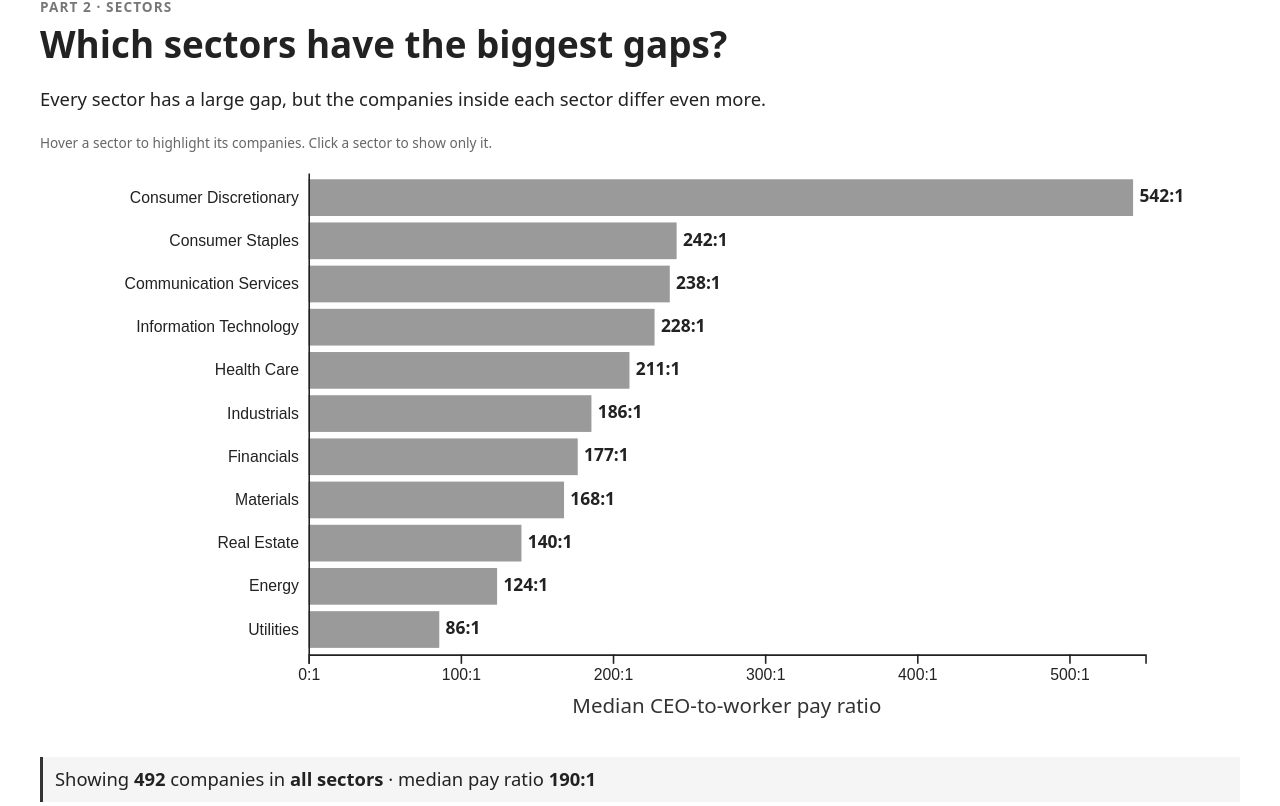
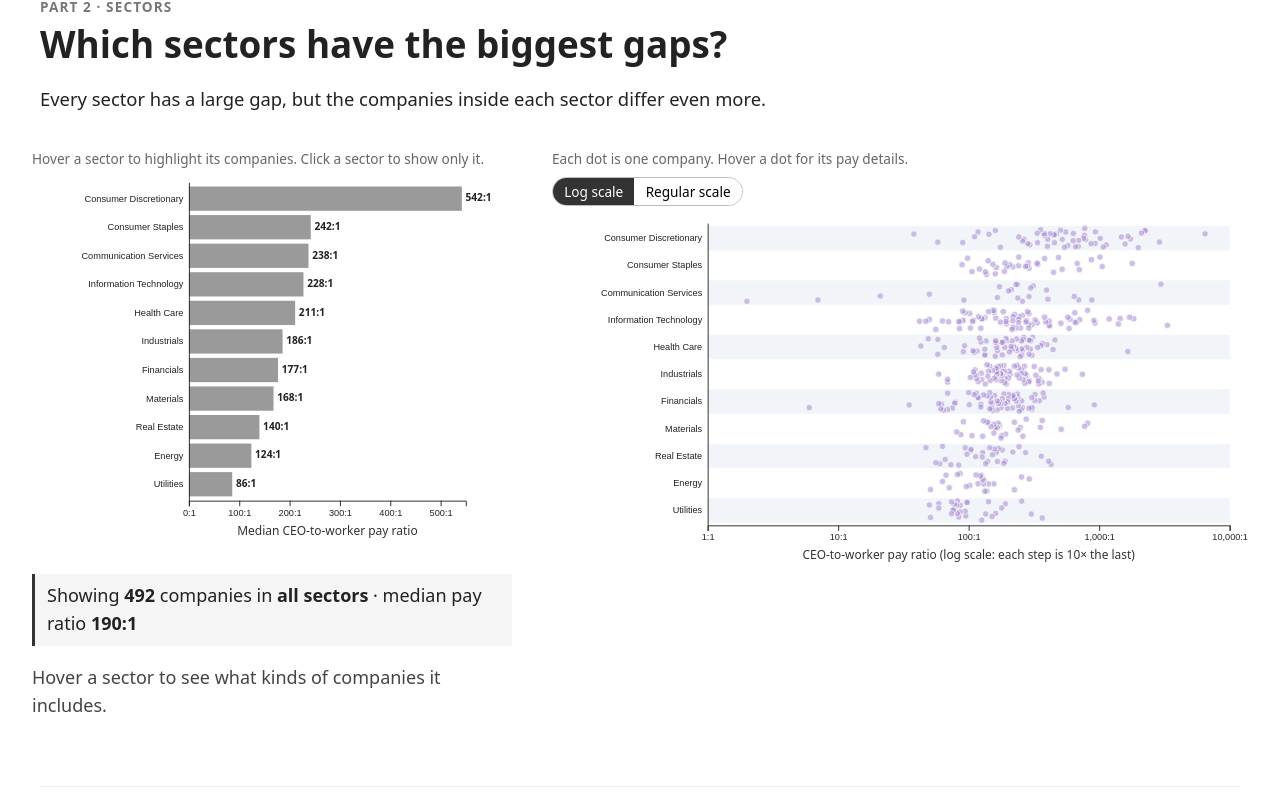
Before and after one commit to aisharashidahmed/CS1710-Final_Project, a SvelteKit app: page / in a window 1280 px wide. Shown: the part 5194-6000 px from the top of the page. Built offline with nearby package versions, Linux system fonts and the light colour scheme.

Commit message:
Add a log or regular scale switch to the company dot plot

```diff
--- a/src/lib/CompanyStrip.svelte
+++ b/src/lib/CompanyStrip.svelte
@@ -20,7 +20,13 @@
 	const shownHeight = Tween.of(() => height, { duration: DURATION, easing });
 
 	// Ratios run from 2:1 to 6,474:1, so a log scale keeps the low end readable.
-	const x = d3.scaleLog().domain([1, 10000]).range([margin.left, width - margin.right]);
+	// The reader can switch to a regular (linear) scale to see how extreme the outliers are.
+	let linear = $state(false);
+	let x = $derived(
+		linear
+			? d3.scaleLinear().domain([0, 7000]).range([margin.left, width - margin.right])
+			: d3.scaleLog().domain([1, 10000]).range([margin.left, width - margin.right])
+	);
 
 	let y = $derived(
 		d3
@@ -45,12 +51,15 @@
 	let yAxisG = $state();
 
 	$effect(() => {
-		d3.select(xAxisG).call(
-			d3
-				.axisBottom(x)
-				.tickValues([1, 10, 100, 1000, 10000])
-				.tickFormat((d) => `${d3.format(',')(d)}:1`)
-		);
+		d3.select(xAxisG)
+			.transition()
+			.duration(DURATION)
+			.call(
+				d3
+					.axisBottom(x)
+					.tickValues(linear ? [0, 1000, 2000, 3000, 4000, 5000, 6000, 7000] : [1, 10, 100, 1000, 10000])
+					.tickFormat((d) => `${d3.format(',')(d)}:1`)
+			);
 	});
 	$effect(() => {
 		d3.select(yAxisG)
@@ -69,6 +78,11 @@
 		tip = { company, x: px, y: event.clientY - box.top, flip: px > box.width - 240 };
 	}
 </script>
+
+<div class="scale-toggle" role="group" aria-label="Axis scale">
+	<button type="button" class:on={!linear} onclick={() => (linear = false)}>Log scale</button>
+	<button type="button" class:on={linear} onclick={() => (linear = true)}>Regular scale</button>
+</div>
 
 <div class="strip chart" bind:this={wrapper} style:--duration="{DURATION}ms">
 	<svg viewBox="0 0 {width} {shownHeight.current}">
@@ -93,7 +107,9 @@
 				style:transform="translate({x(d.ratio)}px, {cy(d)}px)"
 				r="3.5"
 				fill={hoveredSector !== null && d.sector === hoveredSector ? 'var(--company-dark)' : 'var(--company)'}
-				fill-opacity="0.8"
+				fill-opacity="0.55"
+				stroke="#fff"
+				stroke-width="0.75"
 				opacity={hoveredSector === null || d.sector === hoveredSector ? 1 : 0.15}
 				onmouseenter={(e) => showTip(e, d)}
 				onmousemove={(e) => showTip(e, d)}
@@ -111,7 +127,7 @@
 		<g bind:this={yAxisG} transform="translate({margin.left}, 0)" />
 
 		<text class="axis-label" x={(margin.left + width - margin.right) / 2} y={shownHeight.current - 8}>
-			CEO-to-worker pay ratio (log scale)
+			CEO-to-worker pay ratio ({linear ? 'regular scale' : 'log scale: each step is 10× the last'})
 		</text>
 	</svg>
 	<Tooltip {tip} />
@@ -142,6 +158,21 @@
 		stroke-width: 2;
 		pointer-events: none;
 	}
+	.scale-toggle {
+		display: inline-flex;
+		margin: 0.25rem 0 0.5rem;
+		border: 1px solid #bbb;
+		border-radius: 999px;
+		overflow: hidden;
+	}
+	.scale-toggle button {
+		border: none;
+		border-radius: 0;
+	}
+	.scale-toggle button.on {
+		background: var(--sector-dark);
+		color: #fff;
+	}
 	.axis-label {
 		font-size: 13px;
 		text-anchor: middle;
--- a/src/lib/SectorBars.svelte
+++ b/src/lib/SectorBars.svelte
@@ -13,9 +13,10 @@
 		onselect = null
 	} = $props();
 
-	const width = 760;
-	const height = 360;
-	const margin = { top: 10, right: 60, bottom: 45, left: 170 };
+	// Sized to sit beside the company dot plot.
+	const width = 520;
+	const height = 400;
+	const margin = { top: 10, right: 50, bottom: 45, left: 170 };
 
 	// Median pay ratio and company count per sector, in the fixed page order.
 	let sectors = $derived.by(() => {
--- a/src/lib/Tooltip.svelte
+++ b/src/lib/Tooltip.svelte
@@ -1,5 +1,5 @@
 <script>
-	import { money, ratioLabel } from '#lib/data.js';
+	import { money, ratioLabel, SECTOR_EXAMPLES } from '#lib/data.js';
 
 	// tip = { company, x, y, flip, extra? } in pixels relative to the chart wrapper.
 	// extra is an optional last line for chart-specific details.
@@ -9,7 +9,7 @@
 {#if tip}
 	<div class="tooltip" class:flip={tip.flip} style:left="{tip.x}px" style:top="{tip.y}px">
 		<strong>{tip.company.company}</strong>
-		<div>{tip.company.sector}</div>
+		<div>{tip.company.sector} <span class="examples">({SECTOR_EXAMPLES[tip.company.sector]})</span></div>
 		<div>CEO ({tip.company.ceo}): {money(tip.company.ceoPay)}</div>
 		<div>Median worker: {money(tip.company.workerPay)}</div>
 		<div>Pay ratio: <strong>{ratioLabel(tip.company.ratio)}</strong></div>
@@ -36,4 +36,7 @@
 	.tooltip.flip {
 		transform: translate(calc(-100% - 12px), 12px);
 	}
+	.examples {
+		color: #777;
+	}
 </style>
--- a/src/lib/data.js
+++ b/src/lib/data.js
@@ -36,6 +36,21 @@ export function sectorOrder(companies) {
 		.map((d) => d[0]);
 }
 
+// Plain examples of what each sector contains (S&P's GICS sectors), for readers who don't know the names.
+export const SECTOR_EXAMPLES = {
+	'Communication Services': 'phone and internet companies, media, video games',
+	'Consumer Discretionary': 'retail, restaurants, travel, cars',
+	'Consumer Staples': 'groceries, household goods, drinks',
+	Energy: 'oil and gas',
+	Financials: 'banks, insurance, investing',
+	'Health Care': 'drug makers, hospitals, medical devices, health insurance',
+	Industrials: 'airlines, machinery, defense, shipping',
+	'Information Technology': 'software, chips, computers',
+	Materials: 'chemicals, mining, packaging',
+	'Real Estate': 'property owners and landlords',
+	Utilities: 'electricity, gas, water'
+};
+
 export const money = d3.format('$,.0f');
 export const moneyShort = (n) => d3.format('$.3s')(n).replace('G', 'B');
 export const ratioLabel = (r) => `${d3.format(',')(Math.round(r))}:1`;
--- a/src/routes/+page.svelte
+++ b/src/routes/+page.svelte
@@ -1,7 +1,7 @@
 <script>
 	import { onMount } from 'svelte';
 	import * as d3 from 'd3';
-	import { loadCompanies, sectorOrder, ratioLabel } from '#lib/data.js';
+	import { loadCompanies, sectorOrder, ratioLabel, SECTOR_EXAMPLES } from '#lib/data.js';
 	import CompanyStrip from '#lib/CompanyStrip.svelte';
 	import TimelineStory from '#lib/TimelineStory.svelte';
 	import PayScatter from '#lib/PayScatter.svelte';
@@ -107,6 +107,10 @@
 		<h2>Which sectors have the biggest gaps?</h2>
 		<p>Every sector has a large gap, but the companies inside each sector differ even more.</p>
 		{#if data}
+			{@const focus = hoveredSector ?? selectedSector}
+			<!-- Bars and dots side by side, so linking and filtering show up next to the bar you touch. -->
+			<div class="side-by-side">
+				<div class="bars">
 					<p class="hint">Hover a sector to highlight its companies. Click a sector to show only it.</p>
 					<SectorBars
 						{data}
@@ -124,8 +128,19 @@
 							· <button onclick={() => (selectedSector = null)}>Show all sectors</button>
 						{/if}
 					</p>
+					<p class="sector-examples">
+						{#if focus}
+							<strong>{focus}</strong> includes {SECTOR_EXAMPLES[focus]}.
+						{:else}
+							Hover a sector to see what kinds of companies it includes.
+						{/if}
+					</p>
+				</div>
+				<div class="dots">
 					<p class="hint">Each dot is one company. Hover a dot for its pay details.</p>
 					<CompanyStrip data={filtered} {order} {hoveredSector} />
+				</div>
+			</div>
 		{:else}
 			<Placeholder label="Loading sectors…" height={300} />
 		{/if}
@@ -380,6 +395,33 @@
 		color: #666;
 	}
 
+	/* Wide screens: bars and dots side by side, wider than the page column like the timeline story. */
+	.side-by-side {
+		display: grid;
+		grid-template-columns: minmax(0, 1fr) minmax(0, 1.45fr);
+		gap: 2.5rem;
+		align-items: start;
+		width: min(1500px, calc(100vw - 4rem));
+		margin-left: calc(50% - min(750px, calc(50vw - 2rem)));
+	}
+
+	.sector-examples {
+		min-height: 3em;
+		color: #444;
+	}
+
+	@media (max-width: 1000px) {
+		.side-by-side {
+			display: block;
+			width: auto;
+			margin-left: 0;
+		}
+
+		.bars {
+			max-width: 640px;
+		}
+	}
+
 	.showing {
 		margin-top: 2rem;
 		padding: 0.5rem 0.75rem;
```
Also changed, not shown: 1 other file (tests, documents, lock files or other folders). Lines whose indentation alone changed are shown as unchanged.
